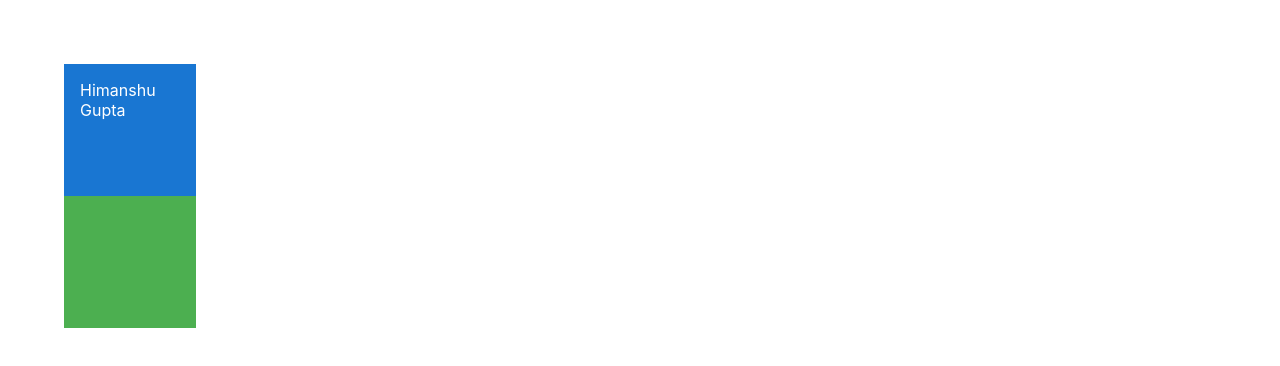
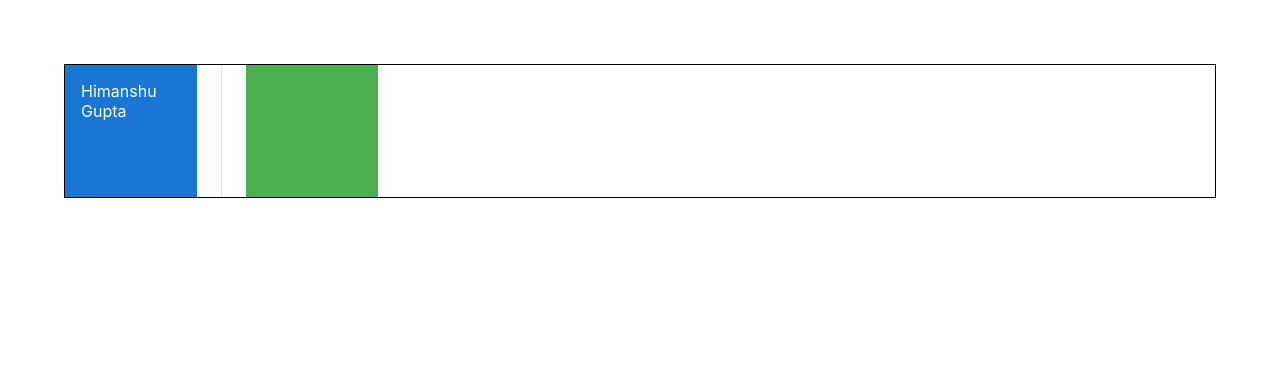
Before and after one commit to devhimanshuu/Full_stack_Journey, a React (Create React App) app in the folder Front-end/Material-UI/: page / in a window 1280 px wide. Shown: the top 366 px of the page. Built offline with nearby package versions, Linux system fonts and the light colour scheme.

Commit message:
muiLayout2

```diff
--- a/Front-end/Material-UI/src/App.tsx
+++ b/Front-end/Material-UI/src/App.tsx
@@ -9,6 +9,7 @@ import { MuiSwitch } from "./components/muiSwitch";
 import { MuiRating } from "./components/muiRating";
 import { MuiAutoComplete } from "./components/muiAutoComplete";
 import { MuiLayout } from "./components/muiLayout";
+import { MuiLayout2 } from "./components/muiLayout2";
 function App() {
   return (
     <div className="App">
@@ -19,7 +20,7 @@ function App() {
       <MuiSwitch />
       <MuiRating />
       <MuiAutoComplete /> */}
-      <MuiLayout />
+      <MuiLayout2 />
     </div>
   );
 }
--- a/Front-end/Material-UI/src/components/muiLayout.tsx
+++ b/Front-end/Material-UI/src/components/muiLayout.tsx
@@ -3,6 +3,7 @@ import { Box } from "@mui/material";
 export const MuiLayout = () => {
   return (
     <>
+      {/* using Box Components in layout  */}
       <Box
         // component="span"
         sx={{
--- /dev/null
+++ b/Front-end/Material-UI/src/components/muiLayout2.tsx
@@ -0,0 +1,38 @@
+import React from "react";
+import { Box, Stack, Divider } from "@mui/material";
+export const MuiLayout2 = () => {
+  return (
+    <>
+      {/* using Stack Components in layout  */}
+      <Stack
+        sx={{ border: "1px solid" }}
+        direction="row"
+        spacing={3}
+        divider={<Divider orientation="vertical" flexItem />}
+      >
+        <Box
+          // component="span"
+          sx={{
+            backgroundColor: "primary.main",
+            color: "white",
+            padding: "16px",
+            width: "100px",
+            height: "100px",
+            "&:hover": {
+              backgroundColor: "primary.light",
+            },
+          }}
+        >
+          Himanshu Gupta
+        </Box>
+        <Box
+          display="flex"
+          height="100px"
+          width="100px"
+          bgcolor="success.light"
+          p={2}
+        ></Box>
+      </Stack>
+    </>
+  );
+};
```
